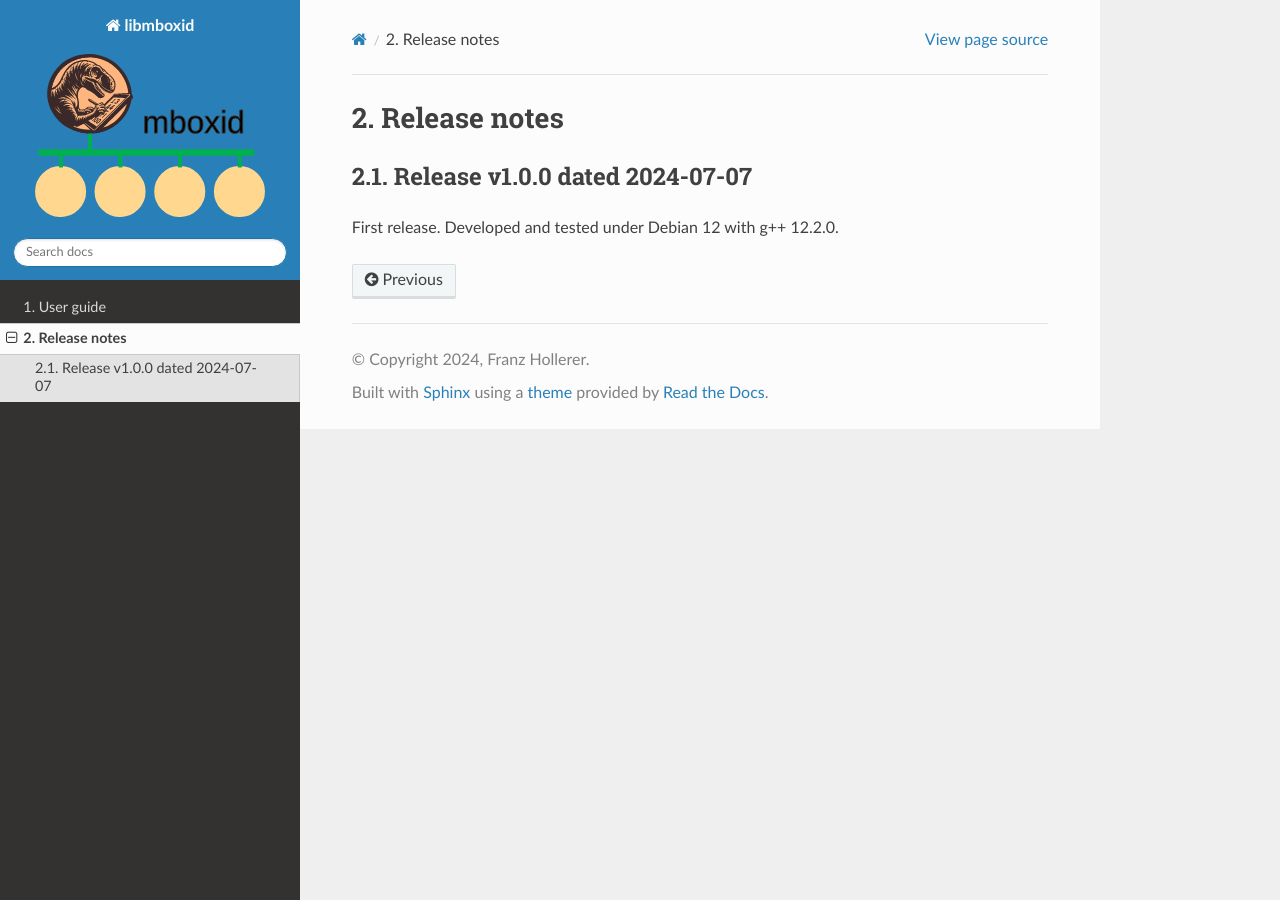
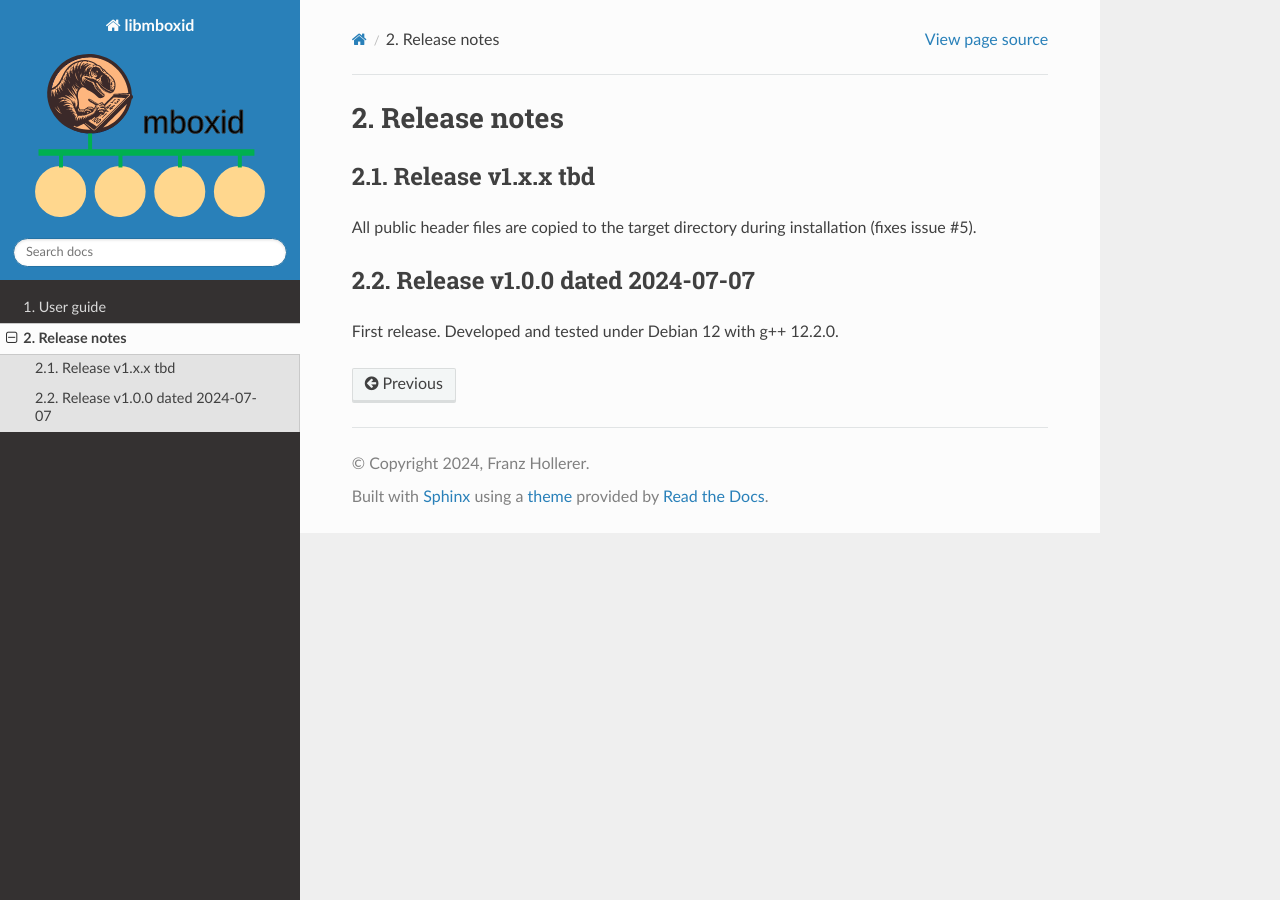
Before and after one commit to mboxid/libmboxid, a Sphinx documentation site: the page built from docs/release_notes.rst, in a window 1280 px wide. Built offline with Sphinx 7.4.7 and the Read the Docs theme 3.1.0, drawn with Linux system fonts in a browser that asks for light colours; pages that are not in the unit, such as notebooks, are missing from menus.

Commit message:
Installs all public header files (fixes #5)

```diff
--- a/docs/release_notes.rst
+++ b/docs/release_notes.rst
@@ -1,5 +1,12 @@
 Release notes
 =============
+
+Release v1.x.x tbd
+------------------
+
+All public header files are copied to the target directory during installation
+(fixes issue #5).
+
 
 Release v1.0.0 dated 2024-07-07
 -------------------------------
```
Also changed, not shown: 1 other file.
